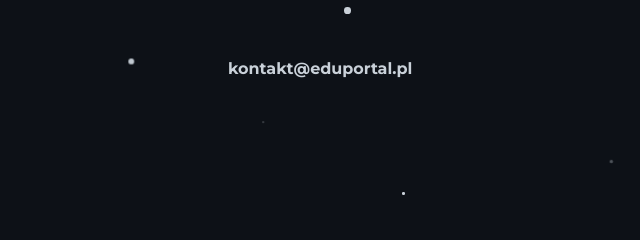
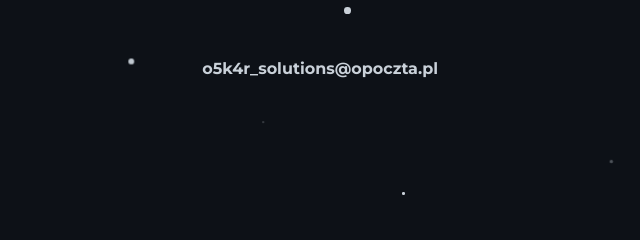
Before and after one commit to o5k4rsolutions/EDUPORTAL, a plain HTML site: page index.html in a window 1280 px wide. Shown: the top 240 px of the page, 336-976 px from the left. Drawn offline with Linux system fonts and the light colour scheme.

Commit message:
Update index.html

```diff
--- a/index.html
+++ b/index.html
@@ -254,7 +254,7 @@
             <img src="files/EDUPORTAL.png" alt="Logo EDU PORTAL">
         </div>
         <!-- Adres e-mail -->
-        <a href="mailto:kontakt@eduportal.pl" class="email">kontakt@eduportal.pl</a>
+        <a href="mailto:kontakt@eduportal.pl" class="email">o5k4r_solutions@opoczta.pl</a>
         <!-- Przycisk do panelu admina -->
         <a class="admin-link" id="admin-link">Panel Admina</a>
     </div>
```
